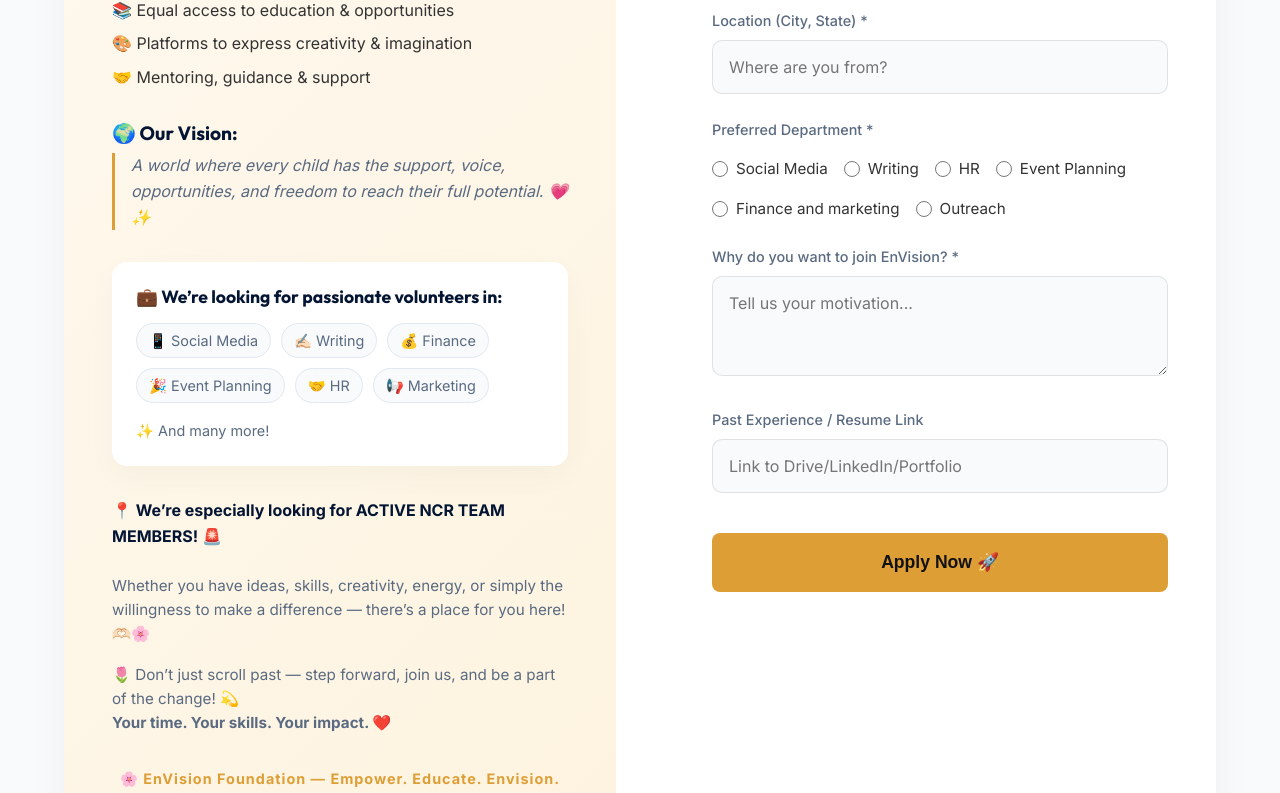
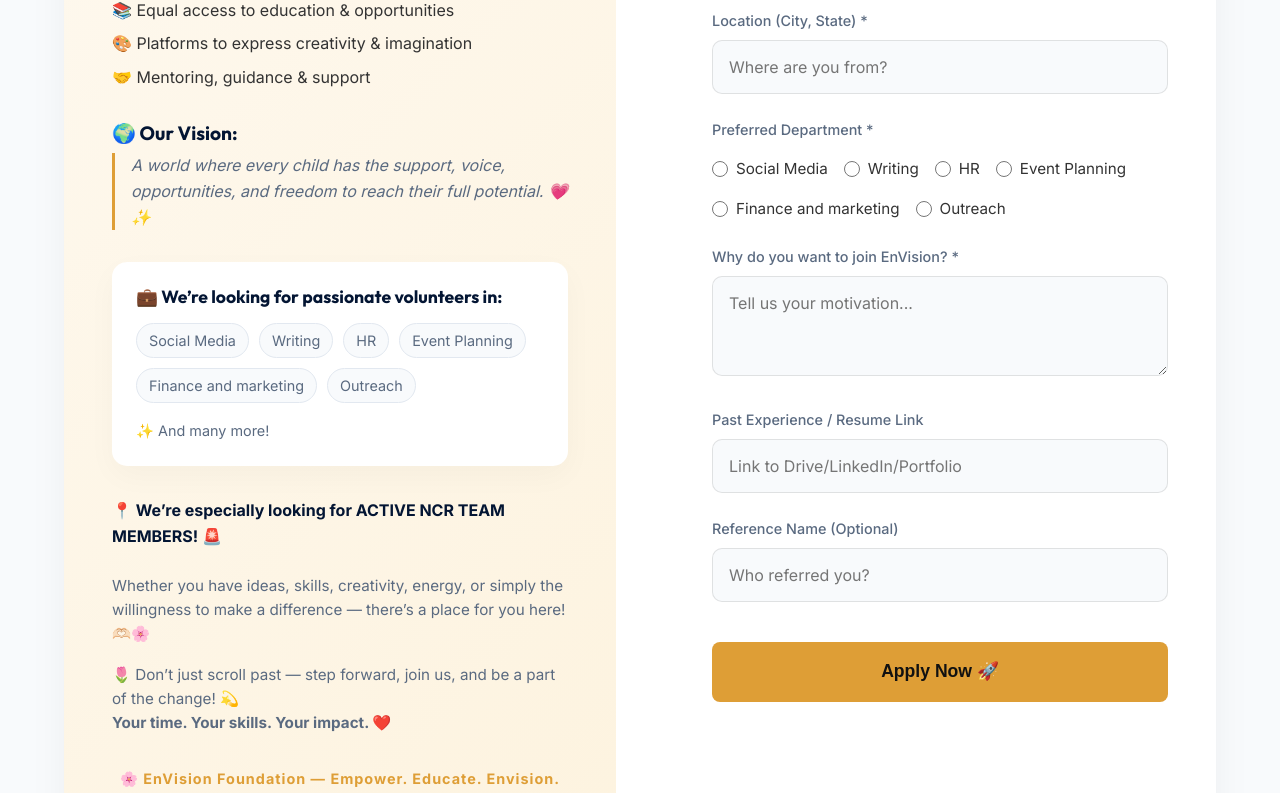
Before and after one commit to PiyushASSUDANI123/ngo-website, a React (Vite) app: page /apply in a window 1280 px wide. Shown: the part 499-1292 px from the top of the page. Built offline with nearby package versions, Linux system fonts and the light colour scheme; no server answers; a web font is replaced by a local one.

Commit message:
feat: Add reference field to Volunteer Form

```diff
--- a/src/pages/VolunteerForm.jsx
+++ b/src/pages/VolunteerForm.jsx
@@ -33,7 +33,12 @@
     e.preventDefault();
     setStatus({ loading: true, message: '', type: '' });
     try {
-      await axios.post(`${API}/website/applications`, formData);
+      const payload = {
+        ...formData,
+        class: formData.className,
+        experienceLink: formData.experience
+      };
+      await axios.post(`${API}/website/applications`, payload);
       setStatus({ loading: false, message: 'Application submitted successfully! We will contact you soon.', type: 'success' });
       setFormData({
         name: '', className: '', school: '', location: '', department: '',
@@ -83,8 +88,8 @@
             <div style={{ background: 'white', padding: '1.5rem', borderRadius: '15px', marginBottom: '2rem', boxShadow: '0 10px 30px rgba(0,0,0,0.03)' }}>
               <h3 style={{ fontSize: '1.1rem', color: '#031533', marginBottom: '1rem' }}>💼 We’re looking for passionate volunteers in:</h3>
               <div style={{ display: 'flex', flexWrap: 'wrap', gap: '10px' }}>
-                {['📱 Social Media', '✍🏻 Writing', '💰 Finance', '🎉 Event Planning', '🤝 HR', '📢 Marketing'].map(role => (
-                  <span key={role} style={{ background: '#F8FAFC', padding: '5px 12px', borderRadius: '20px', fontSize: '0.9rem', color: '#5A6A80', border: '1px solid #E2E8F0' }}>
+                {departments.map((role, idx) => (
+                  <span key={idx} style={{ background: '#F8FAFC', padding: '5px 12px', borderRadius: '20px', fontSize: '0.9rem', color: '#5A6A80', border: '1px solid #E2E8F0' }}>
                     {role}
                   </span>
                 ))}
@@ -184,6 +189,11 @@
                 <input type="url" name="experience" className="form-control" style={{ background: '#F8FAFC' }} value={formData.experience} onChange={handleChange} placeholder="Link to Drive/LinkedIn/Portfolio" />
               </div>
 
+              <div>
+                <label style={{ display: 'block', marginBottom: '0.5rem', fontSize: '0.9rem', color: '#5A6A80', fontWeight: '500' }}>Reference Name (Optional)</label>
+                <input type="text" name="reference" className="form-control" style={{ background: '#F8FAFC' }} value={formData.reference} onChange={handleChange} placeholder="Who referred you?" />
+              </div>
+
               <button type="submit" className="btn-gold" style={{ width: '100%', justifyContent: 'center', marginTop: '1rem', padding: '1.2rem', fontSize: '1.1rem' }} disabled={status.loading}>
                 {status.loading ? 'Submitting...' : 'Apply Now 🚀'}
               </button>
```
